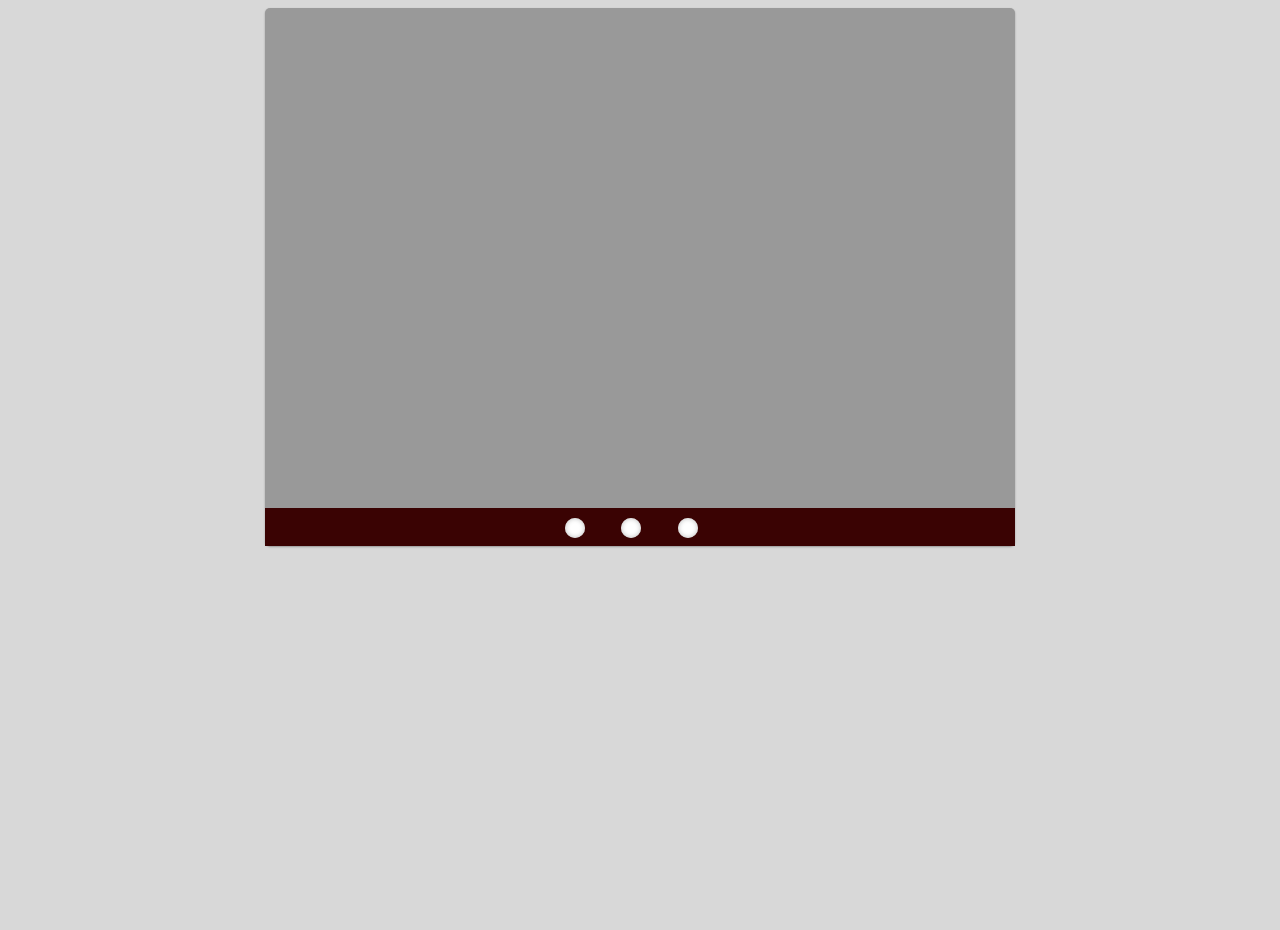
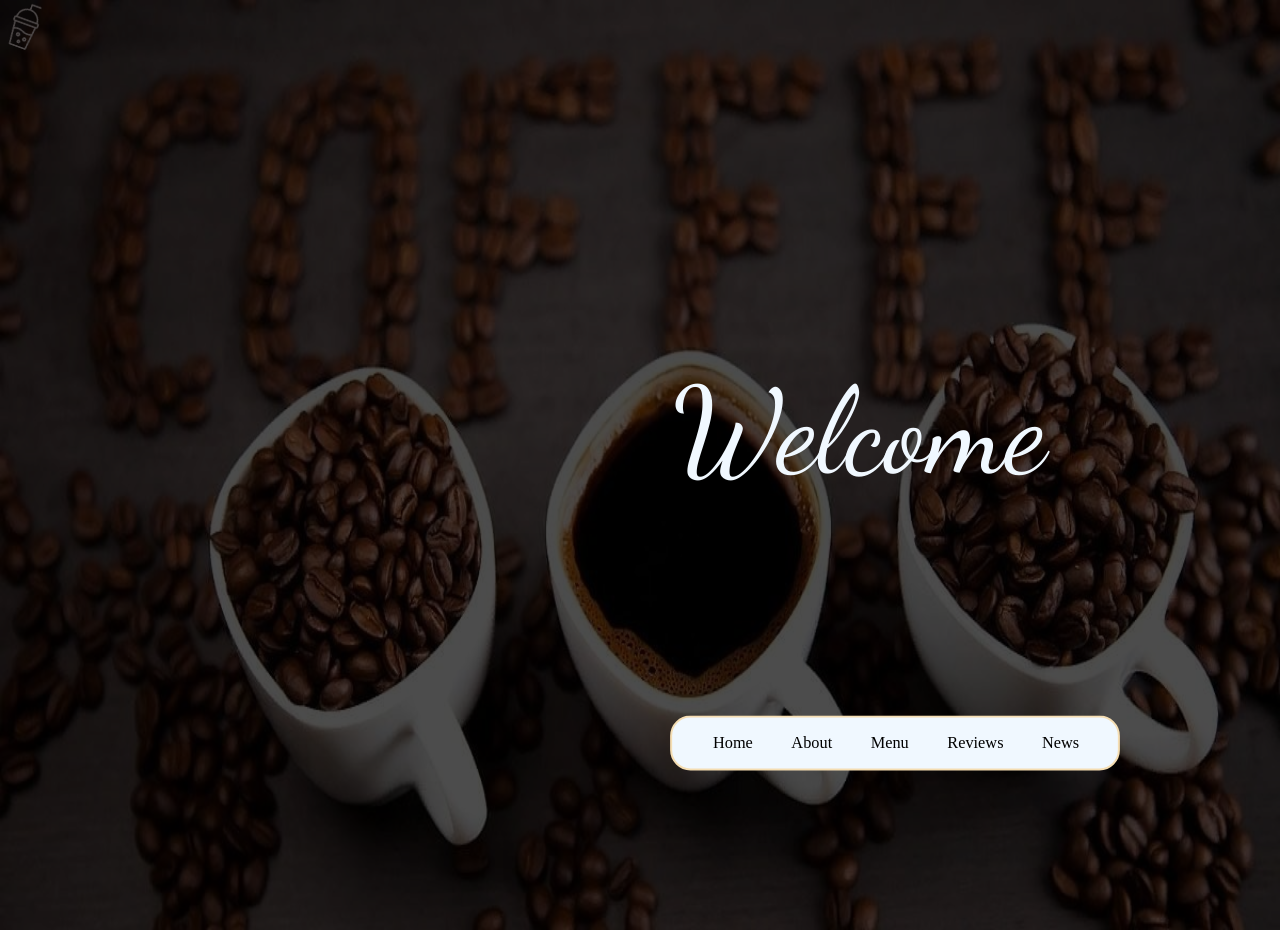
Before and after one commit to paulathejennifer/myProject7, a plain HTML site: page index.html in a window 1280 px wide. Before the commit the page ends 800 px from the top, so only its background shows below. Drawn offline with Linux system fonts and the light colour scheme; a web font is replaced by a local one.

```diff
--- a/index.html
+++ b/index.html
@@ -4,28 +4,33 @@
     <meta charset="UTF-8">
     <meta name="viewport" content="width=device-width, initial-scale=1.0">
     <title>Document</title>
+    <link rel="stylesheet" href="style.css">
     <link rel="preconnect" href="https://fonts.googleapis.com">
 <link rel="preconnect" href="https://fonts.gstatic.com" crossorigin>
-<link href="https://fonts.googleapis.com/css2?family=Barlow+Condensed:ital,wght@0,100;0,200;0,300;0,400;0,500;0,600;0,700;0,800;0,900;1,100;1,200;1,300;1,400;1,500;1,600;1,700;1,800;1,900&display=swap" rel="stylesheet">
-    <link rel="stylesheet" href="style.css">
+<link href="https://fonts.googleapis.com/css2?family=Dancing+Script:wght@400..700&display=swap" rel="stylesheet">
+<link rel="stylesheet" href="https://cdnjs.cloudflare.com/ajax/libs/font-awesome/6.7.2/css/all.min.css">
+
 </head>
 <body>
-    <div class="container-block">
-        <div id="images-slider">
-        <input class="thumbnail-tab" type="radio" name="tabs-state" id="slide-one">
-        <input class="thumbnail-tab" type="radio" name="tabs-state" id="slide-two">
-        <input class="thumbnail-tab" type="radio" name="tabs-state" id="slide-three">
+    <div class="slider">
+        <div>
+            <img src="images/three.jpeg" alt="Image 1">
+            <div class="home-content">
+                <img src="images/bubble-tea.png" alt="">
+                <h1>Welcome</h1>
+                <nav>
+                    <ul>
+                        <li>Home</li>
+                        <li>About</li>
+                        <li>Menu</li>
+                        <li>Reviews</li>
+                        <li>News</li>
+                    </ul>
+                </nav>
+            </div>
+        </div>
 
-        <div class="image-holder">
-           <img src="images/table-Sits.jpg" alt class="image-content-slide" id="slide-one-image"><img src="images/CoffeeDonuts.jpg" alt class="image-content-slide" id="slide-two-image"><img src="images/Lady.jpg" alt class="image-content-slide" id="slide-three-image">
-          <i class="thumbnail-highlted-one thumbnail-highlted">&nbsp;</i><i class="thumbnail-highlted-two thumbnail-highlted">&nbsp;</i><i class="thumbnail-highlted-three thumbnail-highlted">&nbsp;</i>
-        </div>
-        <div class="thumbnails-block">
-            <label for="slide-one" class="slide-thumbnail" id="slide-one-header">&nbsp;</label>
-            <label for="slide-two" class="slide-thumbnail" id="slide-two-header">&nbsp;</label>
-         <label for="slide-three" class="slide-thumbnail" id="slide-three-header">&nbsp;</label>
-        </div>
-        </div>
-        </div>
+
+
 </body>
 </html>
--- a/style.css
+++ b/style.css
@@ -1,149 +1,72 @@
-* {
-    box-sizing: border-box;
+body{
+    margin: 0;
+    overflow: hidden;
 }
-  body {
-    font-family: 'Roboto';
-    font-style: normal;
-    font-weight: 400;
-    background: #d8d8d8;
-    color: rgba(0,0,0,0.54);
-    font-size: 14px;
-    line-height: 23px;
+.slider {
+    position: relative;
   }
-  .container-block {
-    background: #999;
-    width: 750px;
-    margin: 0 auto;
 
-    box-shadow: 0 1px 2px rgba(0,0,0,0.3);
-    border-radius: 5px;
+  .slider img {
+    filter: brightness(0.3);
+    width: 100%;
+    height: 930px;
+    position: absolute;
+    top: 0;
+    left: 0;
+    z-index: 1;
+    transition: all 0.5s ease;
   }
-  @keyframes xfade{
-    25% {
-      opacity:1;
+
+
+  .home-content h1{
+    transform: translate(180%, 250%);
+    text-align: center;
+    font-size: 120px;
+    position: absolute;
+    font-family: "Dancing Script", cursive;
+    color: aliceblue;
+    font-weight: 100;
+    z-index: 2;
+    margin: 0px;
+
+
   }
-    40% {
-      opacity:0;
+.home-content nav{
+    transform: translate(150%, 1300%);
+    position: absolute;
+    z-index: 3;
+    background-color: aliceblue;
+    border: 2px solid wheat;
+    padding-right: 1cm;
+    border-radius: 20px;
+    animation: zoom-in-zoom-out 11s ease infinite;
 }
+.home-content ul{
+    list-style: none;
+    display: flex;
+    gap: 1cm;
+    cursor: pointer;
+    top: 20px;
+
 }
-  @keyframes fade{
-    20% {
-     visibility: visible;
-    }
-   30% {
-      visibility: hidden;
-    }
+.home-content img{
+    width: 50px;
+    height: 50px;
+    transform: translate(820%, 200%);
+    transform: rotate(20deg);
+
 }
 
 
 
-
-
-  .image-holder {height: 300px; width: 100%;}
-  .image-holder img{
-     width: 100%;
+  @keyframes zoom-in-zoom-out {
+    0% {
+      scale: 100%;
     }
-  .image-holder .image-content-slide {
-    position: absolute;
-    left: 50%;
-    top: 50%;
-    width: 750px;
-    transform: translate(-50%, -50%);
-    animation:xfade;
-    opacity:0;
+    50% {
+      scale: 102%;
     }
-  .image-holder i {
-    position: absolute;
-    width: 20px;
-    height: 20px;
-    border-radius: 50%;
-    margin-left: 40%;
-    margin-top: auto;
-    padding-right: 12px;
-    left: 0;
-    bottom: -30px;
-    z-index: 1000;
-    background: #f48b00;
-    animation:fade ;
-    visibility: hidden;
+    100% {
+      scale: 100%;
     }
-  .image-holder .thumbnail-highlted-three {
-    animation-delay: 0s;
   }
-  .image-holder .thumbnail-highlted-two {
-    margin-left: 47.5%;
-    animation-delay: 4s;
-  }
-  .image-holder .thumbnail-highlted-one {
-    margin-left: 55%;
-    animation-delay: 8s;
-  }
-  /* @for $index from 1 to $images + 1{
-    .image-content-slide:nth-child(#{$index}){
-      animation-delay:#{$total_animation_time - $time_per_image * $index}s
-    }
-  } */
-  .image-holder {
-    position: relative;
-    text-align: left;
-    font-size: 0;
-    height: 500px;
-  }
-  .thumbnail-tab {
-    position: fixed;
-    left: -9999px;
-  }
-  .thumbnails-block {
-    background: #3a0303;
-    width: 100%;
-    margin: 0 auto;
-    padding: 10px 0px;
-    overflow: hidden;
-    position: relative;
-    height: 38px;
-  }
-  .slide-thumbnail{
-    width: 20px;
-    height: 20px;
-    background:#fff;
-    border-radius:50%;
-    display: inline-block;
-    margin-right: 5px;
-    margin-left: 5px;
-    cursor: pointer;
-    box-shadow: 0 0 5px 0px #bdbdbd inset;
-
-    position: absolute;
-    margin-left: 40%;
-    margin-top: auto;
-    padding-right: 12px;
-    left: 0;
-    top: 10px;
-  }
-  #slide-two-header {
-    margin-left: 47.5%;
-  }
-  #slide-three-header {
-    margin-left: 55%;
-  }
-
-   .thumbnail-tab:checked ~ .image-holder .image-content-slide{
-     width: 100%;
-     display: none;
-     animation: none;
-     opacity:1;
-  }
-  .thumbnail-tab:checked ~ .image-holder .thumbnail-highlted {
-    display: none;
-  }
-  #slide-one:checked ~ .image-holder #slide-one-image,
-  #slide-two:checked ~ .image-holder #slide-two-image,
-  #slide-three:checked ~ .image-holder #slide-three-image
-  {
-    display: block;
-  }
-  #slide-one:checked ~ .thumbnails-block #slide-one-header,
-  #slide-two:checked ~ .thumbnails-block #slide-two-header,
-  #slide-three:checked ~ .thumbnails-block #slide-three-header {
-    background: #f48b00;
-  }
```
Also changed, not shown: about.html (added, +11 -0 lines), images/CoffeeDonuts.jpg (deleted), images/DarkCoffee.jpg (deleted), images/ambience.jpg (deleted), images/bubble-tea.png (added), images/cake.jpg (added), images/croissant.jpg (added), images/cup-of-hot-chocolate.png (added), images/cup-of-hot-coffee.png (deleted), images/three.jpeg (added), images/time.jpg (added). Lines whose indentation alone changed are shown as unchanged.
